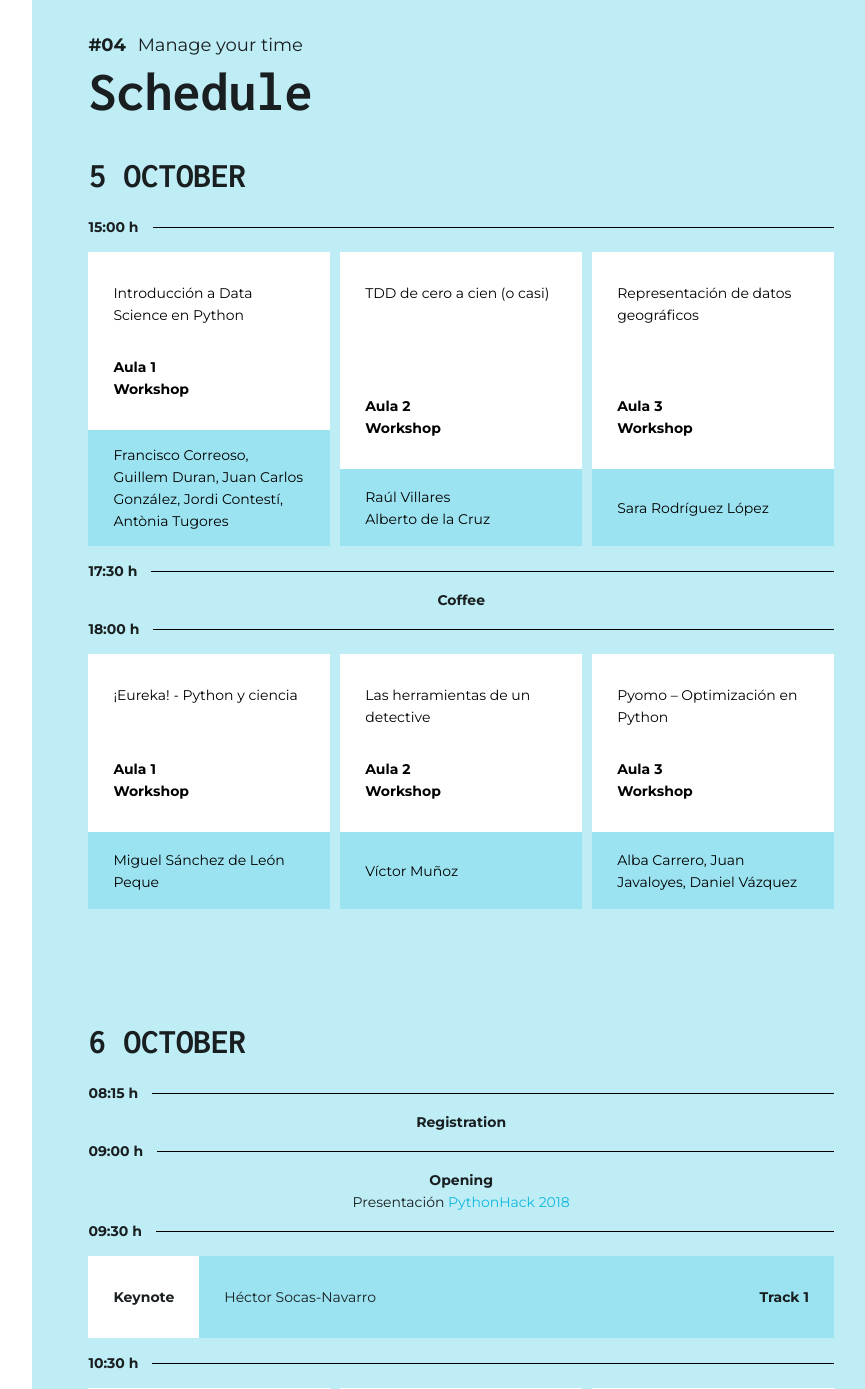
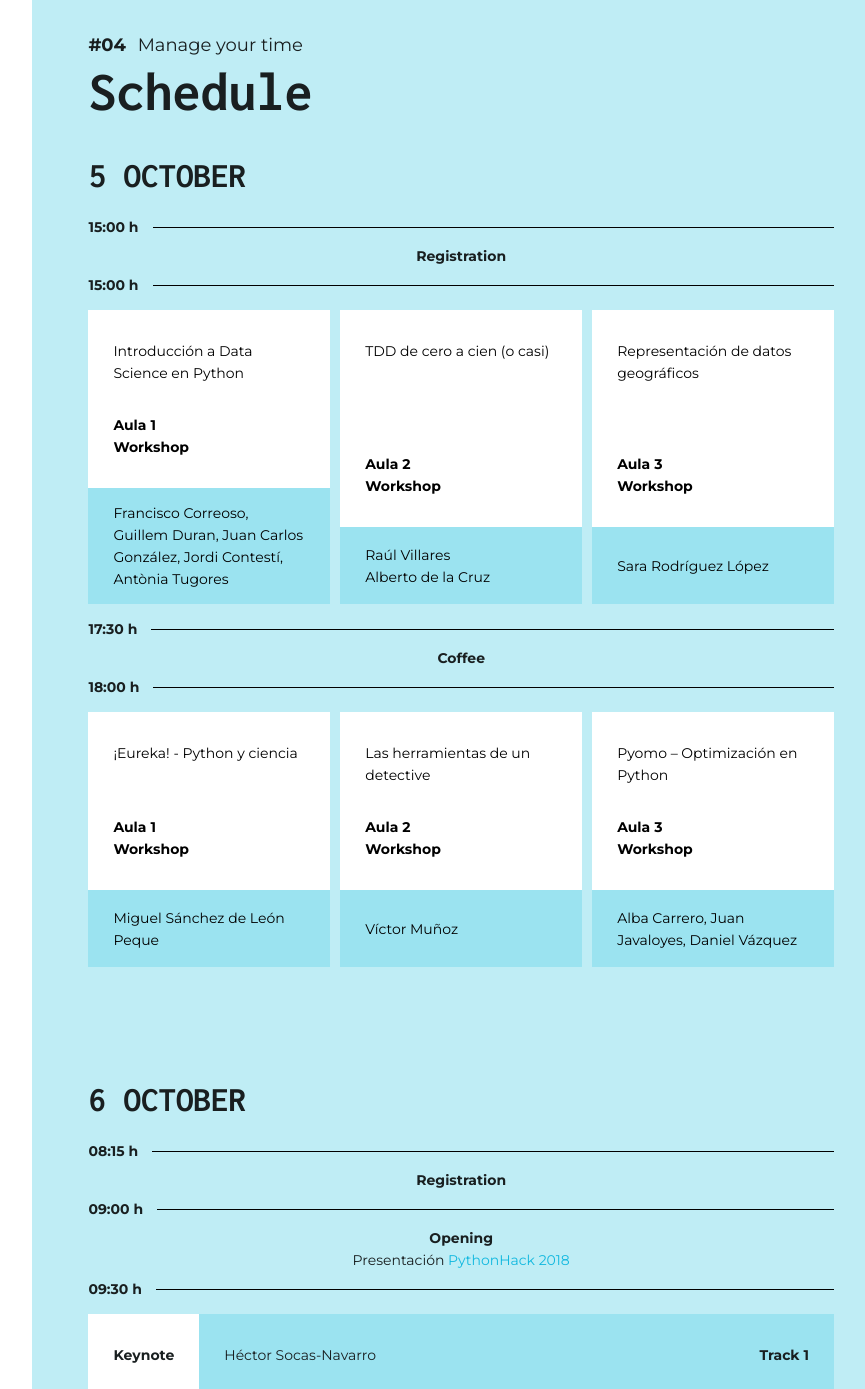
Before and after one commit to python-spain/PyConES-2018, a Django app: page / in a window 1280 px wide. Shown: the part 3677-5066 px from the top of the page, without its empty margins (390-1255 px from the left). Run offline with Django 3.2, Linux system fonts and the light colour scheme; style sheets or scripts are compiled from the project's sources; some libraries are stand-ins or nearby versions.

Commit message:
issue #121

```diff
--- a/web/templates/sections/schedule.html
+++ b/web/templates/sections/schedule.html
@@ -5,6 +5,8 @@
         <span class="text--section-title"><strong>#04</strong> {% trans "Manage your time" %}</span>
         <h1>{% trans "Schedule" %}</h1>
         <h2 class="schedule__day">{% trans "5 October" %}</h2>
+        {% include "sections/blocks/schedule-time.html" with time="15:00" %}
+        <p class="schedule__row--break">{% trans "Registration" %}</p>
         {% include "sections/blocks/schedule-time.html" with time="15:00" %}
         <div class="schedule__row">
             {% schedule_talk "Introducción a Data Science en Python" %}
```
Also changed, not shown: locale/es/LC_MESSAGES/django.po.
